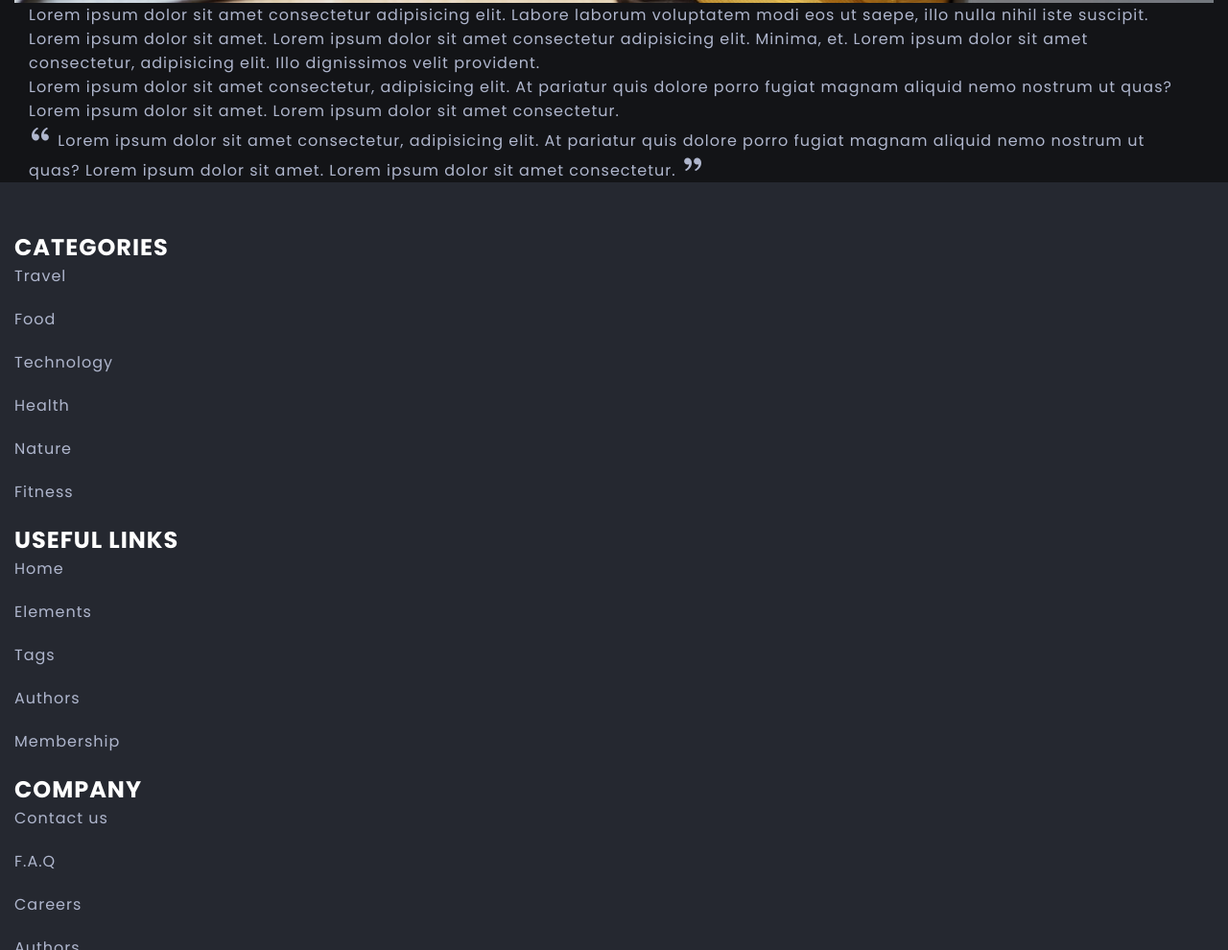
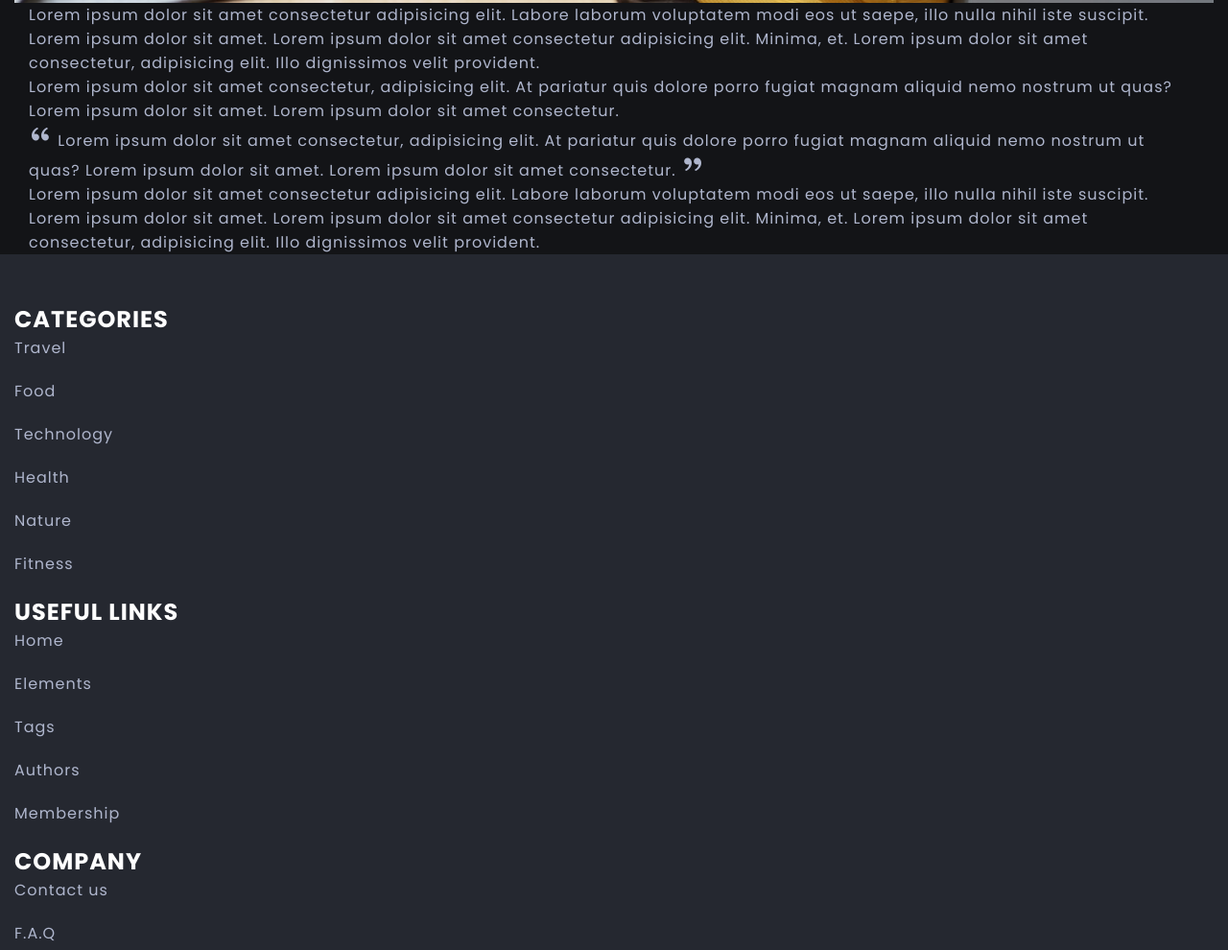
Before and after one commit to Zafargit1/Zafar-blog, a plain HTML site: page post.html in a window 1280 px wide. Shown: the part 962-1952 px from the top of the page at 96% size. Drawn offline with nearby package versions, Linux system fonts and the light colour scheme.

Commit message:
add new paragraph

```diff
--- a/post.html
+++ b/post.html
@@ -121,6 +121,8 @@
                         <span><i class="ri-double-quotes-r"></i></span>
                     </p>
                 </blockquote>
+
+                <p>Lorem ipsum dolor sit amet consectetur adipisicing elit. Labore laborum voluptatem modi eos ut saepe, illo nulla nihil iste suscipit. Lorem ipsum dolor sit amet. Lorem ipsum dolor sit amet consectetur adipisicing elit. Minima, et. Lorem ipsum dolor sit amet consectetur, adipisicing elit. Illo dignissimos velit provident.</p>
             </div>
 
         </div>
```
